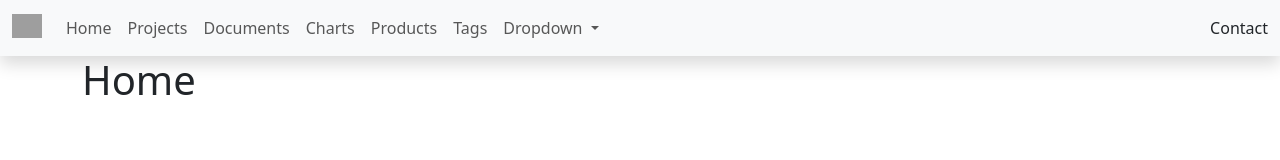
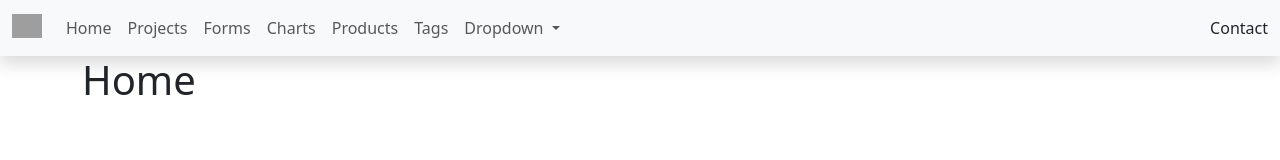
Before and after one commit to EduardoUDG/Angular_app, an Angular app: page / in a window 1280 px wide. Shown: the top 160 px of the page. Built offline with nearby package versions, Linux system fonts and the light colour scheme; grey boxes are pictures that could not be loaded.

Commit message:
update - forms nav added

```diff
--- a/src/app/shared/components/navbar/navbar.component.html
+++ b/src/app/shared/components/navbar/navbar.component.html
@@ -20,7 +20,7 @@
         </li>
 
         <li class="nav-item">
-          <a class="nav-link" href="#">Documents</a>
+          <a class="nav-link" href="#">Forms</a>
         </li>
 
         <li class="nav-item">
```
